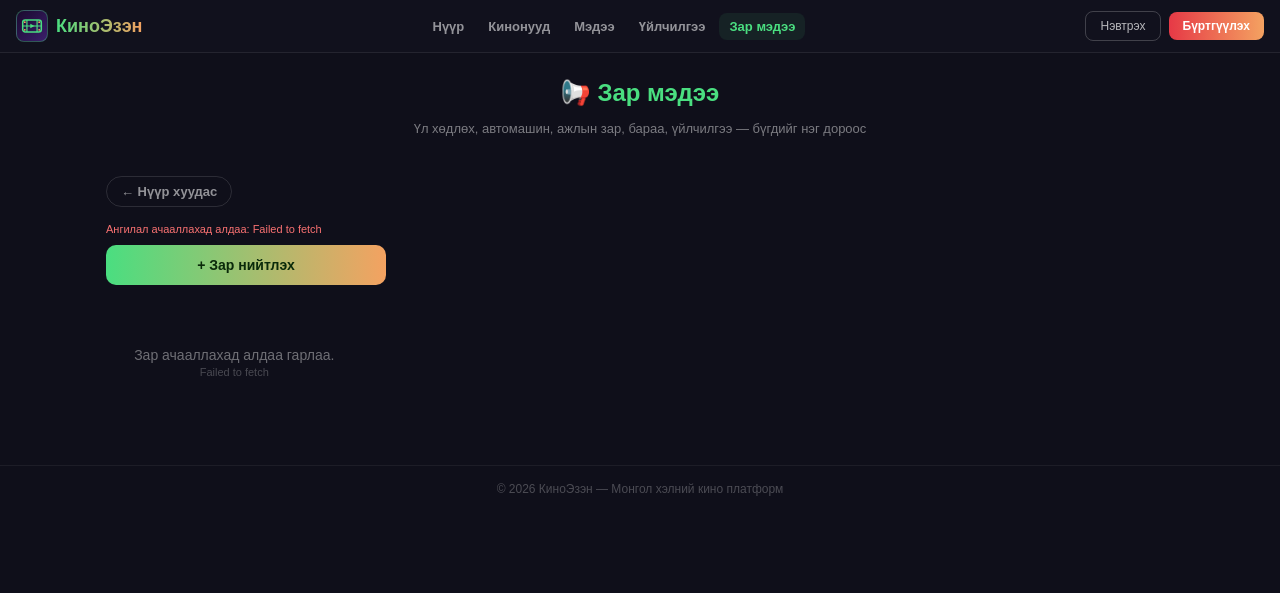
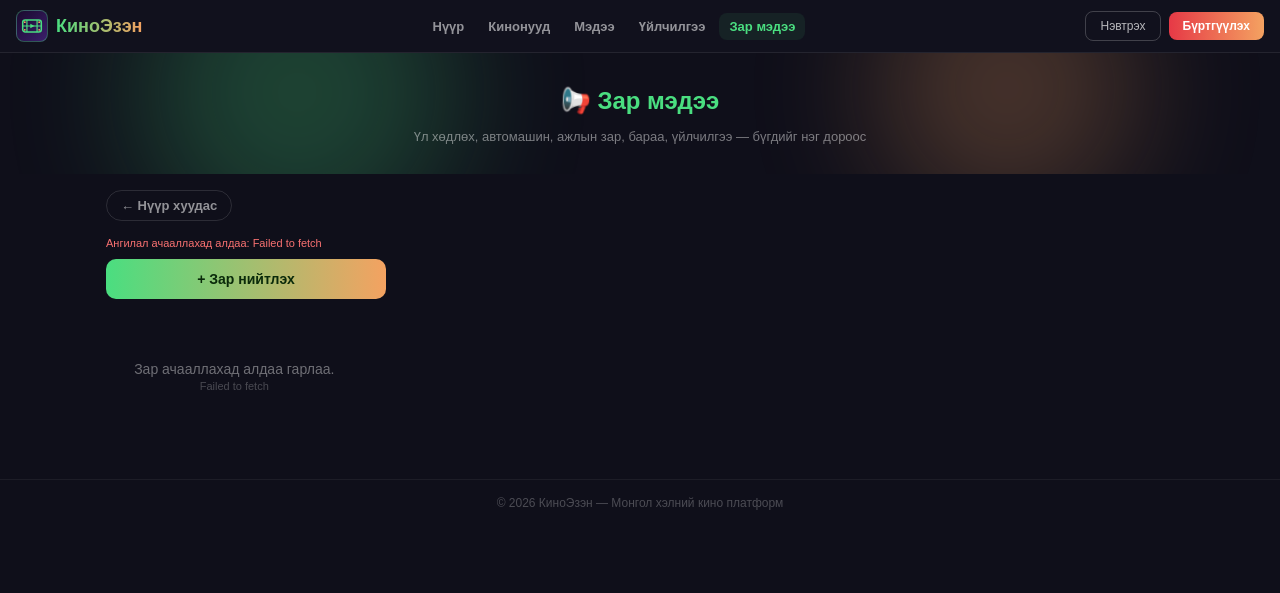
Before and after one commit to kinoezen/mn, a website: page zar.html in a window 1280 px wide. Drawn offline with nearby package versions, Linux system fonts and the light colour scheme; no server answers.

Commit message:
Update zar.html

```diff
--- a/zar.html
+++ b/zar.html
@@ -35,10 +35,18 @@ body{background:#0f0f1a;color:#fff;font-family:'Nunito',sans-serif;min-height:10
 @media(max-width:768px){.nav-links-desktop{display:none;}.nav-desktop-right{display:none;}.nav-toggle{display:block;}}
 
 /* ===== HERO ===== */
-.hero{text-align:center;padding:24px 16px 20px;}
-.hero h1{font-size:24px;font-weight:700;margin-bottom:10px;line-height:1.3;}
+.hero{position:relative;text-align:center;padding:32px 16px 26px;overflow:hidden;}
+.hero::before,.hero::after{content:'';position:absolute;border-radius:50%;filter:blur(60px);opacity:0.25;z-index:0;pointer-events:none;}
+.hero::before{width:280px;height:280px;background:#4ade80;top:-120px;left:10%;animation:zarBlobFloat1 9s ease-in-out infinite;}
+.hero::after{width:240px;height:240px;background:#f4a261;top:-100px;right:10%;animation:zarBlobFloat2 11s ease-in-out infinite;}
+@keyframes zarBlobFloat1{0%,100%{transform:translate(0,0) scale(1);}50%{transform:translate(30px,20px) scale(1.15);}}
+@keyframes zarBlobFloat2{0%,100%{transform:translate(0,0) scale(1);}50%{transform:translate(-25px,15px) scale(1.1);}}
+.hero h1{position:relative;font-size:24px;font-weight:700;margin-bottom:10px;line-height:1.3;z-index:1;animation:zarHeroIn 0.6s ease both;}
 .hero h1 span{color:#4ade80;}
-.hero p{font-size:13px;color:rgba(255,255,255,0.45);line-height:1.7;max-width:500px;margin:0 auto;}
+.hero p{position:relative;font-size:13px;color:rgba(255,255,255,0.45);line-height:1.7;max-width:500px;margin:0 auto;z-index:1;animation:zarHeroIn 0.6s ease 0.1s both;}
+@keyframes zarHeroIn{from{opacity:0;transform:translateY(-8px);}to{opacity:1;transform:translateY(0);}}
+.hero .zar-megaphone{display:inline-block;animation:zarMegaphoneWiggle 2.6s ease-in-out infinite;}
+@keyframes zarMegaphoneWiggle{0%,80%,100%{transform:rotate(0deg);}85%{transform:rotate(-12deg);}90%{transform:rotate(10deg);}95%{transform:rotate(-6deg);}}
 
 /* ===== FOOTER ===== */
 .footer{margin-top:30px;padding:16px 18px 80px;border-top:1px solid rgba(255,255,255,0.06);text-align:center;font-size:12px;color:rgba(255,255,255,0.25);}
@@ -107,7 +115,7 @@ body{background:#0f0f1a;color:#fff;font-family:'Nunito',sans-serif;min-height:10
 
 <!-- ===== HERO ===== -->
 <div class="hero">
-  <h1>📢 <span>Зар мэдээ</span></h1>
+  <h1><span class="zar-megaphone">📢</span> <span>Зар мэдээ</span></h1>
   <p>Үл хөдлөх, автомашин, ажлын зар, бараа, үйлчилгээ — бүгдийг нэг дороос</p>
 </div>
 
```
